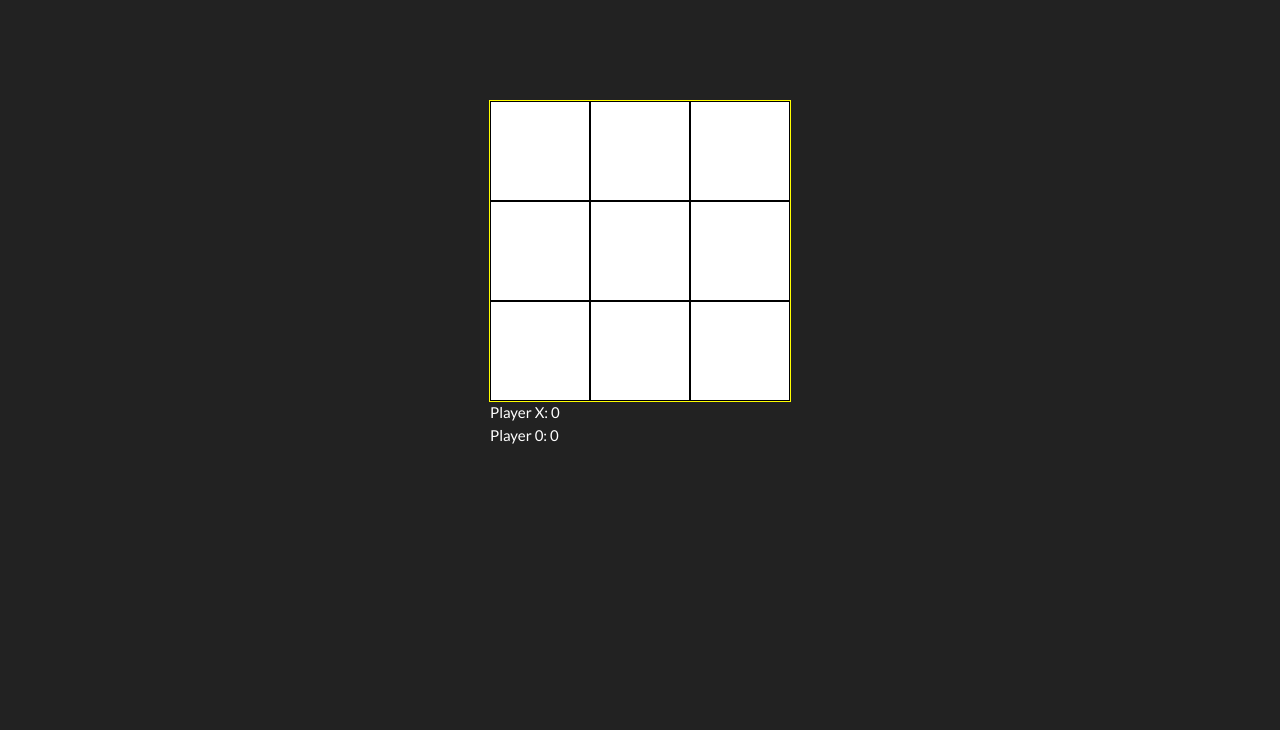
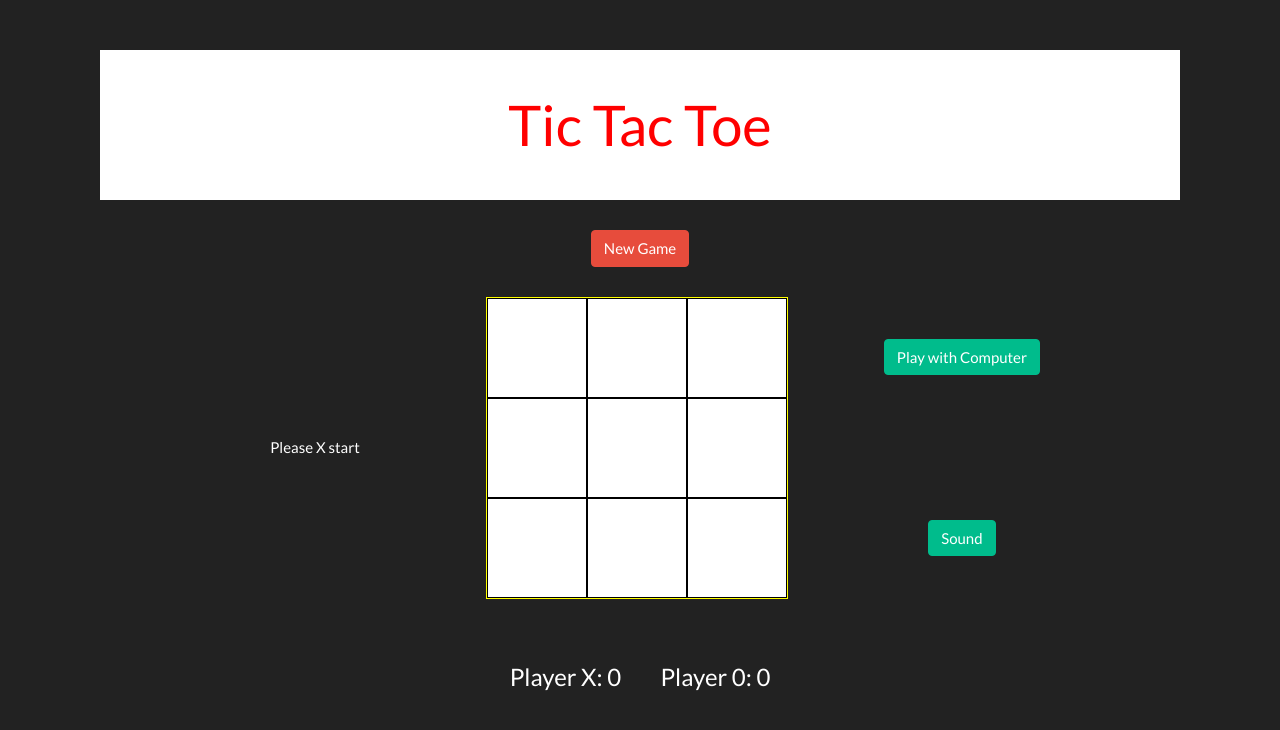
Before and after one commit to Gypsynkov/react-game, a React app in the folder tic-tac-toe/: page / in a window 1280 px wide. Built offline with nearby package versions, Linux system fonts and the light colour scheme.

Commit message:
Sound settings and other fix

```diff
--- a/tic-tac-toe/src/components/app/app.css
+++ b/tic-tac-toe/src/components/app/app.css
@@ -0,0 +1,4 @@
+.app{
+    margin: 50px auto;
+    max-width: 1080px;
+}
--- a/tic-tac-toe/src/components/app/app.js
+++ b/tic-tac-toe/src/components/app/app.js
@@ -1,14 +1,14 @@
 import React, { Component } from 'react';
+import Header from '../header';
 import Main from '../main/main'
-
-
+import './app.css'
 
 export default class App extends Component {
 
 constructor (props){
     super();
     this.state = {
-        arr: null
+        music: true
     }
 
 }
@@ -17,6 +17,7 @@ constructor (props){
 
         return (
             <div className='app' >
+                <Header/>
                 <Main/>
             </div>
         )
--- /dev/null
+++ b/tic-tac-toe/src/components/header/header.css
@@ -0,0 +1,10 @@
+.header{
+    display: flex;
+    align-items: center;
+    justify-content: center;
+    background-color: white;
+    color: red;
+    text-align: center;
+    font-size: 3.5rem;
+    min-height: 150px;
+}
--- /dev/null
+++ b/tic-tac-toe/src/components/header/header.js
@@ -0,0 +1,20 @@
+import React, { Component } from 'react';
+
+import './header.css'
+
+export default class Header extends Component {
+    constructor (props){
+        super();
+
+
+    }
+
+        render() {
+
+            return (
+              <div className='header'>
+                  <span>Tic Tac Toe </span>
+              </div>
+            )
+        }
+}
--- /dev/null
+++ b/tic-tac-toe/src/components/header/index.js
@@ -0,0 +1,3 @@
+import Header from './header';
+
+export default Header;
--- a/tic-tac-toe/src/components/main/main.css
+++ b/tic-tac-toe/src/components/main/main.css
@@ -1,9 +1,42 @@
+.main_content{
+    display: flex;
+    flex-direction: column;
+    align-items: center;
+    align-content: center;
+}
+
+.buttons_block{
+    min-width: 30%;
+    margin-top: 30px;
+    display: flex;
+    justify-content: space-around;
+}
+.main_play_filed {
+    min-width: 800px;
+    display: flex;
+    justify-content: space-around;
+
+}
+.play_state{
+    display: flex;
+    width: 150px;
+    font-size: 0.5 rem;
+  justify-content: center;
+    align-items: center;
+    word-break: break-all;
+}
+.play_settings {
+display: flex;
+justify-content: space-around;
+align-items: center;
+flex-direction: column;
+}
 .play_filed {
     width: 302px;
     height: 302px;
     border: 1px solid yellow;
     background-color: white;
-    margin: 100px auto;
+    margin: 30px auto;
 }
 .one_grid {
     width: 100px;
@@ -22,6 +55,13 @@
     opacity: 0.2
 
    }
+
+   .win_counter{
+    margin-top: 30px;
+    display: flex;
+    justify-content: center;
+}
+
 
 .circle{
     height: 100%;
--- a/tic-tac-toe/src/components/main/main.js
+++ b/tic-tac-toe/src/components/main/main.js
@@ -1,12 +1,41 @@
 import React, { Component } from 'react';
 import Statistic from '../statistic/statistic'
 import './main.css'
+import pencils from '../../assets/sounds/pencil.mp3'
+import win from '../../assets/sounds/win.mp3'
+import draw from '../../assets/sounds/draw.mp3'
+import reset from '../../assets/sounds/reset.mp3'
 
 
+// window.onload = function () {
+//     const currentState = localStorage.getItem('state')
+//     const ourState = JSON.parse(currentState)
+//     console.log(ourState)
+
+// }
 
 
 export default class Main extends Component {
+    //     componentDidUpdate () {
+    //         localStorage.setItem('state', JSON.stringify(this.state))
+    //     }
+    //     componentDidMount (){
+    //         const currentState = localStorage.getItem('state')
+    //     const ourState = JSON.parse(currentState)
+    //     console.log(ourState.filds)
+    //     // console.log('ok')
+    //     this.setState({ count: ourState.count});
+    //     this.setState({ count: ourState.count});
 
+    //  ourState.filds.forEach((e)=>{
+    //      if(e !=null && e.props.className == 'cross' ){
+    //         console.log (e.props.className)
+    //         e = this.cross
+    //      }
+
+    //  })
+    //  console.log(this.circle)
+    //     }
     constructor(props) {
         super();
 
@@ -14,9 +43,12 @@ export default class Main extends Component {
             filds: Array(9).fill(null),
             count: 0,
             winnerX: 0,
-            winnerO: 0
+            winnerO: 0,
+            music: true,
+        }
 
-        }
+        this.gameState = 'Please X start'
+
 
         this.winLine = [
             [0, 1, 2],
@@ -30,20 +62,22 @@ export default class Main extends Component {
             [0, 4, 8],
             [2, 4, 6],
         ]
-        this.circle = <svg className='circle'>
+
+
+
+    }
+
+    circle = <svg className='circle'>
         <circle r='30' cx='49' cy="49" stroke="red"
             strokeWidth='10' fill='none' strokeLinecap='round' />
     </svg>
-        this.cross = <svg className='cross'>
+    cross = <svg className='cross'>
         <line className='firstLine' x1='20' y1='20' x2="80" y2="80"
             stroke='blue' strokeWidth='10' strokeLinecap='round' />
         <line className='secondLine' x1='80' y1='20' x2="20" y2="80"
             stroke='blue' strokeWidth='10' strokeLinecap='round' />
     </svg>
 
-        this.check = ["Hello"]
-
-    }
 
     drawElement = (element) => {
         return (
@@ -65,10 +99,14 @@ export default class Main extends Component {
 
                 if (a === this.drawElement(this.cross)) {
                     this.setState({ winnerX: this.state.winnerX + 1 })
-                    console.log('Winner X')
+                    this.gameState = 'Player X win!!!'
+                    this.playAudio(win)
+                    setTimeout(this.defaultGrid, 1000);
                 } else if (a === this.drawElement(this.circle)) {
                     this.setState({ winnerO: this.state.winnerO + 1 })
-                    console.log('Winner 0')
+                    this.gameState = 'Player O win!!!'
+                    this.playAudio(win)
+                    setTimeout(this.defaultGrid, 1000);
                 }
 
             } else if (this.state.count === 8) {
@@ -85,10 +123,11 @@ export default class Main extends Component {
         console.log(currentSqr);
         if (currentSqr[data] === null) {
             currentSqr[data] = (this.state.count % 2 === 0) ? this.drawElement(this.cross) : this.drawElement(this.circle);
+            this.gameState = (this.state.count % 2 === 0) ? "Player O must play" : 'Player X must play'
 
             this.setState({ count: this.state.count + 1 });
             this.setState({ filds: currentSqr });
-            console.log(this.state.count)
+            this.playAudio(pencils)
 
 
         }
@@ -99,7 +138,6 @@ export default class Main extends Component {
         this.winCombo();
 
     }
-
     // code for hover grid for win combo
 
     hover = (a) => {
@@ -116,20 +154,60 @@ export default class Main extends Component {
     // reboot grid in EndGame
 
     defaultGrid = () => {
-        this.setState({filds:Array(9).fill(null)})
-                this.setState({count: 0})
-        document.querySelectorAll('.one_grid').forEach((e)=>{
+        this.setState({ filds: Array(9).fill(null) })
+        this.setState({ count: 0 })
+        this.gameState = 'Please X start'
+        document.querySelectorAll('.one_grid').forEach((e) => {
             e.style.backgroundColor = 'white'
         })
+
     }
     // no winner func
 
     noWinner = () => {
-    document.querySelectorAll('.one_grid').forEach((e)=>{
+        this.gameState = 'Oh, nobody win'
+        document.querySelectorAll('.one_grid').forEach((e) => {
             e.style.backgroundColor = 'grey'
         })
+        this.playAudio(draw)
         setTimeout(this.defaultGrid, 1000);
 
+    }
+
+    // play state block
+
+    // reset button
+
+    gameReseter = () => {
+        this.playAudio(reset)
+        this.setState({ filds: Array(9).fill(null) })
+        this.setState({ count: 0 })
+        //  this.gameState = 'No winner this round'
+    }
+
+    // play some sounds
+
+    playAudio = (sound) => {
+        if (this.state.music) {
+            this.audio = new Audio(sound);
+            //this.audio.src = `../../assets/sounds/${sound}.mp3`;
+            //this.audio.src = `./${sound}.mp3`;
+            //this.audio.play().catch(() => this.audio.currentTime);
+            // this.audio.src = '../pencil.mp3';
+            this.audio.play().catch(() => this.audio.currentTime);
+        }
+        console.log('try')
+    }
+    // soundSwitcher
+    soundSwitcher = () => {
+        if (this.state.music) {
+            this.setState({ music: false });
+
+        } else {
+            this.setState({ music: true });
+        }
+
+        console.log('ok')
     }
 
 
@@ -143,12 +221,39 @@ noWinner = () => {
         return elements
     }
 
+    gameState = () => {
+        return this.gameDiv = (this.state.count % 2 === 0) ? "Player X must play" : 'Player O must play'
+    }
+
 
     render() {
         return (
-            <div className='play_filed' >
-                {this.makeFilds()}
-                <Statistic winnerX={this.state.winnerX} winnerO={this.state.winnerO} />
+            <div className="main_content">
+
+                <div className="buttons_block">
+                    <div className="button_retry">
+                        <button onClick={this.gameReseter} type="button" className="btn btn-danger"> New Game </button>
+                    </div>
+
+                </div>
+
+                <div className='main_play_filed'>
+                    <div className='play_state'>{this.gameState}</div>
+
+                    <div className='play_filed'> {this.makeFilds()} </div>
+                    <div className='play_settings'>
+                        <div className="button_vs_computer">
+                            <button onClick={this.gameReseter} type="button" className="btn btn-success"> Play with  Computer</button>
+                        </div>
+                        <div className="button_vs_computer">
+                            <button onClick={this.soundSwitcher} type="button" className="btn  btn-success"> Sound</button>
+                        </div></div>
+                </div>
+
+
+                <div className='win_counter'><Statistic winnerX={this.state.winnerX} winnerO={this.state.winnerO} /></div>
+
+
             </div>
         )
     }
--- a/tic-tac-toe/src/components/statistic/statistic.css
+++ b/tic-tac-toe/src/components/statistic/statistic.css
@@ -0,0 +1,6 @@
+.statistic{
+    display: flex;
+    min-width: 300px;
+    justify-content: space-around;
+    font-size: 1.5rem;
+}
--- a/tic-tac-toe/src/components/statistic/statistic.js
+++ b/tic-tac-toe/src/components/statistic/statistic.js
@@ -14,15 +14,17 @@ constructor (props){
 }
 
     render() {
-        console.log(this.props)
-       //const check = this.props.check //console.log(this.props)
        const winnX = this.props.winnerX;
        const winnO = this.props.winnerO;
 
         return (
             <div className='statistic' >
-            <div><span>Player X: {winnX}</span></div>
-            <div><span>Player 0: {winnO}</span></div>
+            <div className="winCount">
+                <span>Player X: {winnX}</span>
+                </div>
+            <div className="winCount">
+                <span>Player 0: {winnO}</span>
+                </div>
             </div>
         )
     }
```
Also changed, not shown: 5 other files. Lines whose indentation alone changed are shown as unchanged.
